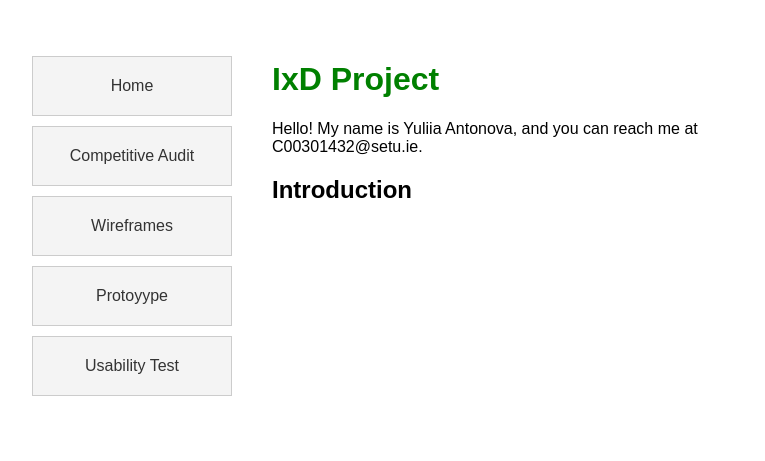
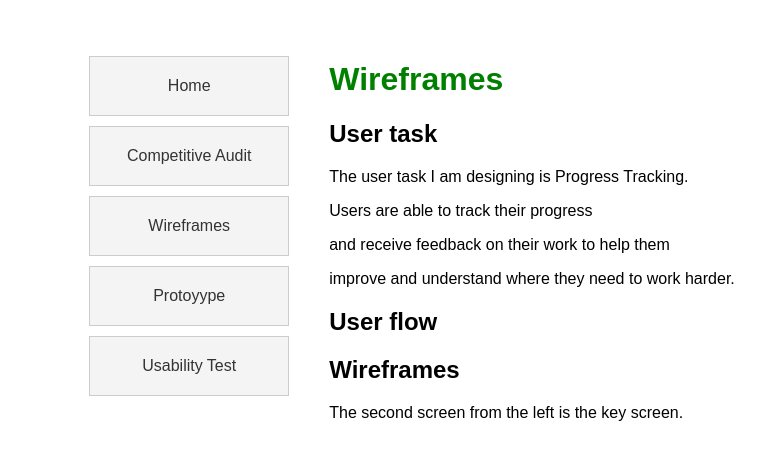
Before and after one commit to KenPowerClassroom/ixd-project-2024-Yuliia79Antonova, a plain HTML site: page Wireframe.html in a window 1280 px wide. Shown: the whole page, without its empty margins (228-993 px from the left). Drawn offline with Linux system fonts and the light colour scheme.

Commit message:
Update Wireframe.html

```diff
--- a/Wireframe.html
+++ b/Wireframe.html
@@ -60,10 +60,17 @@
       </ul>
     </div>
     <div class="main-content">
-      <h1>IxD Project</h1>
-      <p>Hello! My name is Yuliia Antonova, and you can reach me at C00301432@setu.ie</a>.</p>
-      <h2>Introduction</h2>
+      <h1>Wireframes</h1>
 
+      <h2>User task</h2>
+     <p> The user task I am designing is Progress Tracking. </p>
+     <p>Users are able to track their progress </p>
+     <p>and receive feedback on their work to help them</p>
+     <p>improve and understand where they need to work harder.</p>
+
+     <h2>User flow</h2>
+     <h2>Wireframes</h2>
+     <p>The second screen from the left is the key screen.</p>
     </div>
   </div>
 </body>
```
